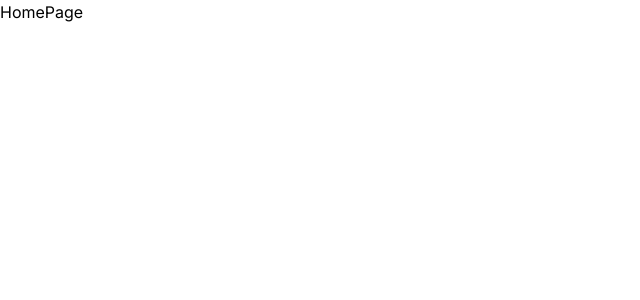
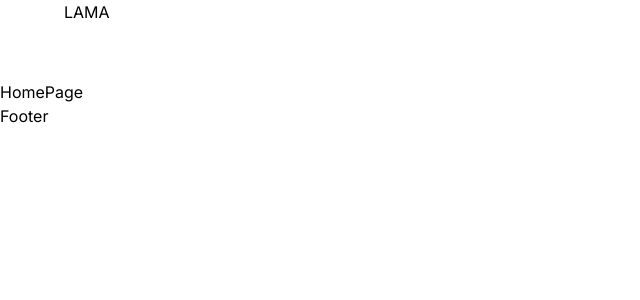
Before and after one commit to ShavmiyanV/e-commerce, a Next.js app: page / in a window 1280 px wide. Shown: the top 300 px of the page, without its empty margins (0-640 px from the left). Built offline with nearby package versions, Linux system fonts and the light colour scheme.

Commit message:
Add Navbar and Footer components to layout
Introduced Navbar and Footer components and integrated them into the main layout. This improves site structure and prepares for consistent navigation and footer content across pages.

```diff
--- a/src/app/layout.tsx
+++ b/src/app/layout.tsx
@@ -1,6 +1,8 @@
 import type { Metadata } from "next";
 import { Inter } from "next/font/google";
 import "./globals.css";
+import Navbar from "@/components/Navbar";
+import Footer from "@/components/Footer";
 
 const inter = Inter({ subsets: ["latin"] });
 
@@ -16,7 +18,11 @@ export default function RootLayout({
 }>) {
   return (
     <html lang="en">
-      <body className={inter.className}>{children}</body>
+      <body className={inter.className}>
+        <Navbar/>
+        {children}
+        <Footer/>
+        </body>
     </html>
   );
 }
--- /dev/null
+++ b/src/components/Footer.tsx
@@ -0,0 +1,9 @@
+import React from 'react'
+
+const Footer = () => {
+  return (
+    <div>Footer</div>
+  )
+}
+
+export default Footer
--- /dev/null
+++ b/src/components/Navbar.tsx
@@ -0,0 +1,12 @@
+import Link from "next/link";
+
+
+const Navbar = () => {
+  return (
+    <div className="h-20 px-4 md:px-8 lg:px-16 xl:32 2xl:px-64">
+      <Link href="/">LAMA</Link>
+    </div>
+  );
+};
+
+export default Navbar;
```
